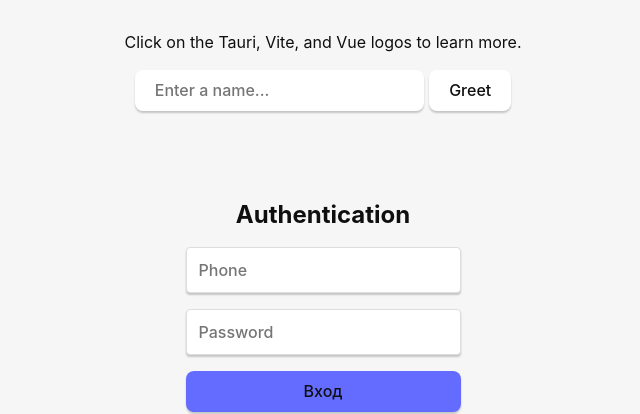
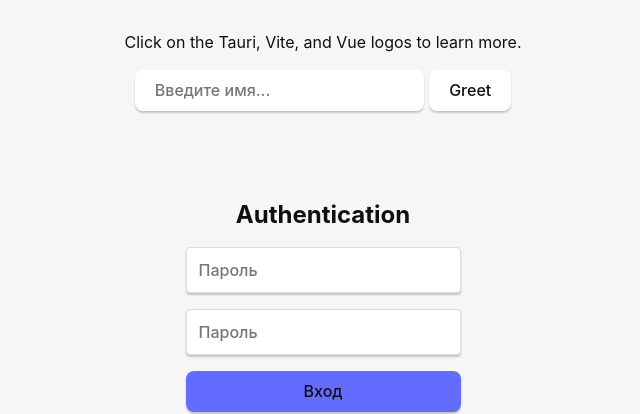
Before and after one commit to Our-Shared-Organization/desktop-app, a Vue app: page / in a window 1280 px wide. Shown: the part 291-705 px from the top of the page, without its empty margins (317-957 px from the left). Built offline with nearby package versions, Linux system fonts and the light colour scheme.

Commit message:
update auth fields

```diff
--- a/src/App.vue
+++ b/src/App.vue
@@ -65,7 +65,7 @@ async function authenticate() {
     <p>Click on the Tauri, Vite, and Vue logos to learn more.</p>
 
     <form class="row" @submit.prevent="greet">
-      <input id="greet-input" v-model="name" placeholder="Enter a name..." />
+      <input id="greet-input" v-model="name" placeholder="Введите имя..." />
       <button type="submit">Greet</button>
     </form>
 
@@ -75,15 +75,15 @@ async function authenticate() {
       <h2>Authentication</h2>
       <form class="auth-form" @submit.prevent="authenticate">
         <input
-          v-model="phone"
+          v-model="login"
           type="tel"
-          placeholder="Phone"
+          placeholder="Пароль"
           required
         />
         <input
           v-model="password"
           type="password"
-          placeholder="Password"
+          placeholder="Пароль"
           required
         />
         <button type="submit" :disabled="isLoading">
```
Also changed, not shown: 1 other file (tests, documents, lock files or other folders).
